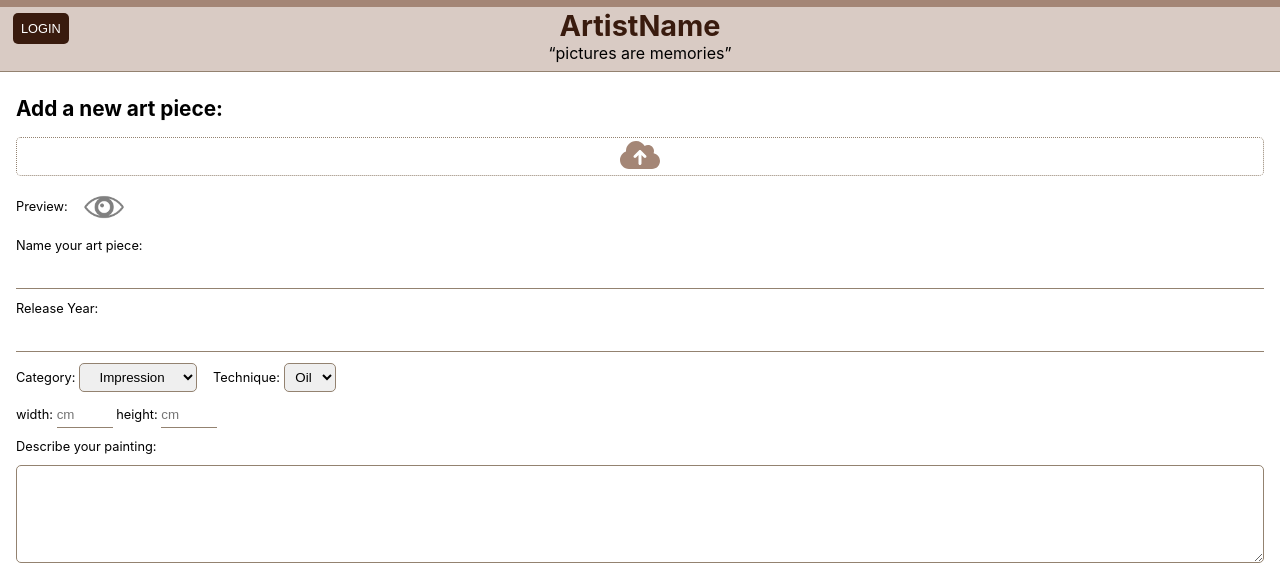
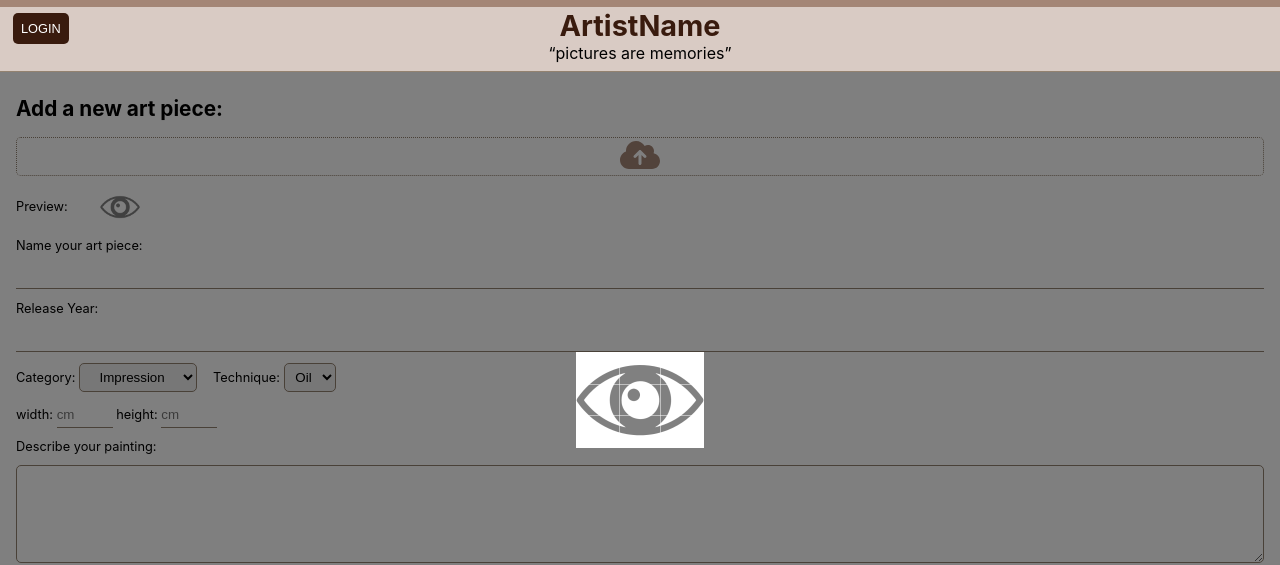
Before and after one commit to alperkuertuel/saba-art, a Next.js app: page /admin in a window 1280 px wide. Both pictures are taken after a click on the picture 103 px from the left and 206 px from the top of the page. Shown: the top 565 px of the page. Built offline with nearby package versions, Linux system fonts and the light colour scheme; no server answers; the database is empty.

Commit message:
set forgotten props and make dialog open with click on image preview

```diff
--- a/components/AdminEditImagePreview/AdminEditImagePreview.js
+++ b/components/AdminEditImagePreview/AdminEditImagePreview.js
@@ -3,20 +3,20 @@ import { useState } from "react";
 import styled from "styled-components";
 import ImageCropDialog from "../ImageCropDialog/ImageCropDialog";
 
-export default function AdminImagePreview({ fileImageUrl }) {
+export default function AdminImagePreview({ fileImageUrl, crop, zoom, aspect }) {
   const [selectedImageToCrop, setSelectedImageToCrop] = useState(null);
   console.log(fileImageUrl);
   return (
     <StyledPreview>
       Preview:
-      {fileImageUrl !== "/img/preview.png" ? (
+      {selectedImageToCrop && (
         <ImageCropDialog
           fileImageUrl={fileImageUrl}
           cropInit={crop}
           zoomInit={zoom}
           aspectInit={aspect}
         />
-      ) : null}
+      )}
       <StyledImage
         src={fileImageUrl}
         alt="upload image preview"
@@ -28,7 +28,7 @@ export default function AdminImagePreview({ fileImageUrl }) {
   );
 }
 
-const StyledPreview = styled.p`
+const StyledPreview = styled.article`
   display: flex;
   gap: 1rem;
   align-items: center;
--- a/components/ImageCropDialog/ImageCropDialog.js
+++ b/components/ImageCropDialog/ImageCropDialog.js
@@ -23,10 +23,12 @@ export default function ImageCropDialog({ fileImageUrl, cropInit, zoomInit, aspe
   const [aspect, setAspect] = useState(aspectInit);
   const [croppedAreaPixels, setCroppedAreaPixels] = useState(null);
 
+  function onCropChange() {}
+
   return (
     <BackDrop>
       <CropContainer>
-        <Cropper />
+        <Cropper image={fileImageUrl} zoom={zoom} crop={crop} onCropChange={() => onCropChange()} />
       </CropContainer>
       <Controls></Controls>
     </BackDrop>
```
